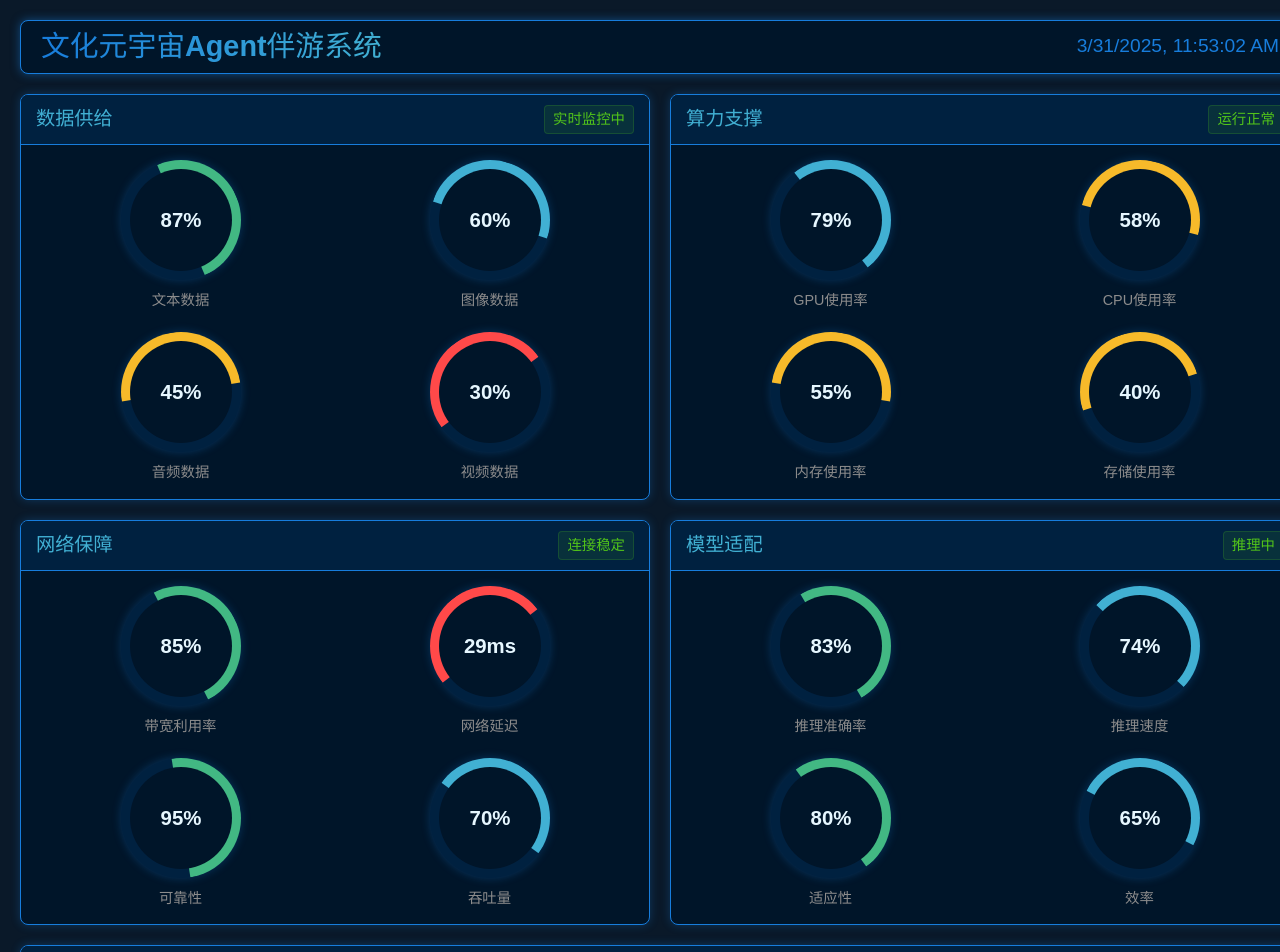
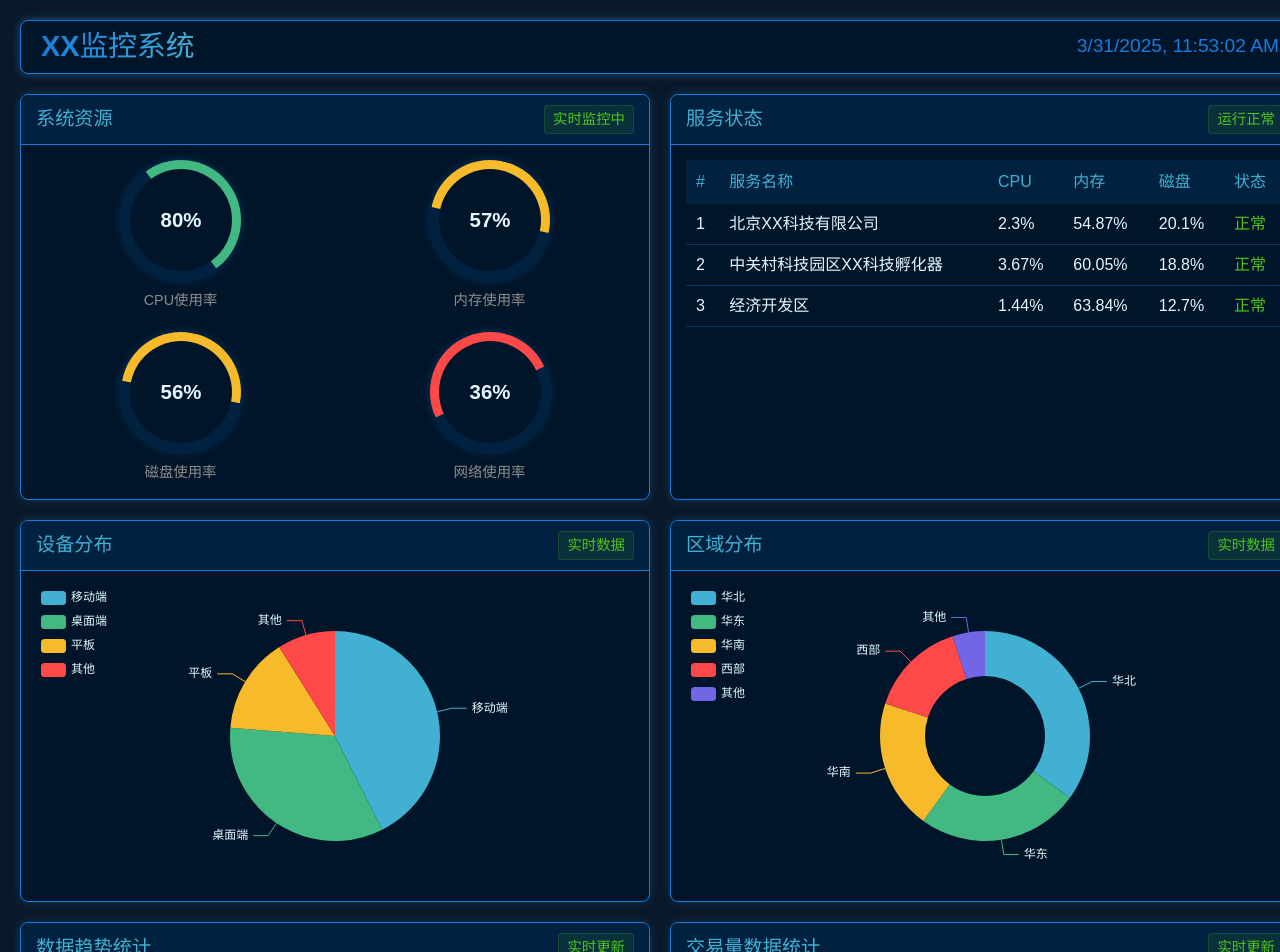
Before and after one commit to Bang0518/agent_front, a Vue app: page / in a window 1280 px wide. Shown: the top 952 px of the page. Built offline with nearby package versions, Linux system fonts and the light colour scheme.

Commit message:
feat: 饼图 柱状图

```diff
--- a/package.json
+++ b/package.json
@@ -9,6 +9,7 @@
     "preview": "vite preview"
   },
   "dependencies": {
+    "echarts": "^5.6.0",
     "vue": "^3.5.13"
   },
   "devDependencies": {
--- a/src/components/MetaverseAgent.vue
+++ b/src/components/MetaverseAgent.vue
@@ -1,57 +1,91 @@
 <script setup>
-import { ref, onMounted } from 'vue';
+import { ref, onMounted, onUnmounted } from 'vue';
+import * as echarts from 'echarts';
 
 // 模拟数据
-const dataInput = ref({
-  textData: 85,
-  imageData: 65,
-  audioData: 45,
-  videoData: 30
+const systemResources = ref({
+  cpuUsage: 78,
+  memoryUsage: 62,
+  diskUsage: 55,
+  networkUsage: 40
 });
 
-const computingPower = ref({
-  gpuUsage: 78,
-  cpuUsage: 62,
-  memoryUsage: 55,
-  storageUsage: 40
+const serviceStatus = ref([
+  { name: '北京XX科技有限公司', cpu: 2.3, memory: 54.87, disk: 20.10, status: '正常' },
+  { name: '中关村科技园区XX科技孵化器', cpu: 3.67, memory: 60.05, disk: 18.80, status: '正常' },
+  { name: '经济开发区', cpu: 1.44, memory: 63.84, disk: 12.70, status: '正常' }
+]);
+
+const trafficData = ref({
+  today: 231,
+  yesterday: 198,
+  thisWeek: 1245,
+  lastWeek: 1102
 });
 
-const networkStatus = ref({
-  bandwidth: 82,
-  latency: 25,
-  reliability: 95,
-  throughput: 70
+const deviceDistribution = ref([
+  { value: 40, name: '移动端' },
+  { value: 30, name: '桌面端' },
+  { value: 20, name: '平板' },
+  { value: 10, name: '其他' }
+]);
+
+const regionDistribution = ref([
+  { value: 35, name: '华北' },
+  { value: 25, name: '华东' },
+  { value: 20, name: '华南' },
+  { value: 15, name: '西部' },
+  { value: 5, name: '其他' }
+]);
+
+// 历史数据趋势
+const historyTrend = ref({
+  dates: ['2024-01', '2024-02', '2024-03', '2024-04', '2024-05', '2024-06'],
+  values: [120, 132, 101, 134, 90, 230]
 });
 
-const modelInference = ref({
-  accuracy: 88,
-  speed: 75,
-  adaptability: 80,
-  efficiency: 65
+// 交易量数据
+const transactionData = ref({
+  years: ['2017', '2018', '2019', '2020', '2021', '2022', '2023', '2024'],
+  values: [10, 25, 36, 42, 56, 60, 70, 65]
 });
 
 // 模拟日志数据
 const logs = ref([
-  { time: '10:05:26', type: '数据输入', message: '接收到新的文化数据包', status: '成功' },
-  { time: '10:05:28', type: '算力分配', message: '为推理任务分配GPU资源', status: '成功' },
-  { time: '10:05:30', type: '网络传输', message: '数据包传输至推理服务器', status: '成功' },
-  { time: '10:05:32', type: '模型推理', message: '启动文化知识推理引擎', status: '进行中' },
-  { time: '10:05:35', type: '模型推理', message: '生成文化元素关联图谱', status: '进行中' },
+  { time: '10:05:26', type: '系统', message: '服务器资源监控启动', status: '成功' },
+  { time: '10:05:28', type: '网络', message: '网络流量分析开始', status: '成功' },
+  { time: '10:05:30', type: '安全', message: '安全扫描完成', status: '成功' },
+  { time: '10:05:32', type: '服务', message: '服务健康检查', status: '进行中' },
+  { time: '10:05:35', type: '数据库', message: '数据库连接池优化', status: '进行中' },
 ]);
+
+// 图表实例引用
+const pieChart = ref(null);
+const regionChart = ref(null);
+const lineChart = ref(null);
+const barChart = ref(null);
+
+// 图表DOM引用
+const pieChartRef = ref(null);
+const regionChartRef = ref(null);
+const lineChartRef = ref(null);
+const barChartRef = ref(null);
 
 // 模拟实时更新数据
 let timer;
 onMounted(() => {
+  // 初始化图表
+  initCharts();
+
   timer = setInterval(() => {
     // 随机更新数据
-    dataInput.value.textData = updateValue(dataInput.value.textData);
-    dataInput.value.imageData = updateValue(dataInput.value.imageData);
-    computingPower.value.gpuUsage = updateValue(computingPower.value.gpuUsage);
-    computingPower.value.cpuUsage = updateValue(computingPower.value.cpuUsage);
-    networkStatus.value.bandwidth = updateValue(networkStatus.value.bandwidth);
-    networkStatus.value.latency = updateValue(networkStatus.value.latency);
-    modelInference.value.accuracy = updateValue(modelInference.value.accuracy);
-    modelInference.value.speed = updateValue(modelInference.value.speed);
+    systemResources.value.cpuUsage = updateValue(systemResources.value.cpuUsage);
+    systemResources.value.memoryUsage = updateValue(systemResources.value.memoryUsage);
+    systemResources.value.diskUsage = updateValue(systemResources.value.diskUsage);
+    systemResources.value.networkUsage = updateValue(systemResources.value.networkUsage);
+
+    // 更新图表数据
+    updateCharts();
 
     // 添加新日志
     if (logs.value.length > 20) {
@@ -60,15 +94,15 @@ onMounted(() => {
 
     const now = new Date();
     const time = `${now.getHours()}:${now.getMinutes()}:${now.getSeconds()}`;
-    const types = ['数据输入', '算力分配', '网络传输', '模型推理'];
+    const types = ['系统', '网络', '安全', '服务', '数据库'];
     const messages = [
-      '接收文化数据包',
-      '分配计算资源',
-      '优化网络传输',
-      '执行模型推理',
-      '生成文化关联',
-      '更新知识图谱',
-      '优化推理结果'
+      '资源监控更新',
+      '网络流量分析',
+      '安全扫描',
+      '服务健康检查',
+      '数据库连接检查',
+      '系统性能优化',
+      '负载均衡调整'
     ];
     const statuses = ['成功', '进行中', '等待中'];
 
@@ -80,6 +114,16 @@ onMounted(() => {
     });
   }, 3000);
 });
+
+onUnmounted(() => {
+  clearInterval(timer);
+  // 销毁图表实例
+  pieChart.value && pieChart.value.dispose();
+  regionChart.value && regionChart.value.dispose();
+  lineChart.value && lineChart.value.dispose();
+  barChart.value && barChart.value.dispose();
+});
+
 
 // 辅助函数：在一定范围内随机更新值
 function updateValue(value) {
@@ -97,173 +141,343 @@ function getColorByValue(value) {
   if (value >= 40) return '#f7ba2a'; // 黄色
   return '#ff4949'; // 红色
 }
+
+// 初始化所有图表
+function initCharts() {
+  // 初始化设备分布饼图
+  pieChart.value = echarts.init(pieChartRef.value);
+  const pieOption = {
+    tooltip: {
+      trigger: 'item'
+    },
+    legend: {
+      orient: 'vertical',
+      left: 'left',
+      textStyle: {
+        color: '#e6f7ff'
+      }
+    },
+    series: [
+      {
+        name: '设备分布',
+        type: 'pie',
+        radius: '70%',
+        data: deviceDistribution.value,
+        emphasis: {
+          itemStyle: {
+            shadowBlur: 10,
+            shadowOffsetX: 0,
+            shadowColor: 'rgba(0, 0, 0, 0.5)'
+          }
+        },
+        label: {
+          color: '#e6f7ff'
+        }
+      }
+    ],
+    backgroundColor: 'transparent',
+    color: ['#41b0d3', '#42b883', '#f7ba2a', '#ff4949']
+  };
+  pieChart.value.setOption(pieOption);
+
+  // 初始化区域分布饼图
+  regionChart.value = echarts.init(regionChartRef.value);
+  const regionOption = {
+    tooltip: {
+      trigger: 'item'
+    },
+    legend: {
+      orient: 'vertical',
+      left: 'left',
+      textStyle: {
+        color: '#e6f7ff'
+      }
+    },
+    series: [
+      {
+        name: '区域分布',
+        type: 'pie',
+        radius: ['40%', '70%'], // 环形图
+        data: regionDistribution.value,
+        emphasis: {
+          itemStyle: {
+            shadowBlur: 10,
+            shadowOffsetX: 0,
+            shadowColor: 'rgba(0, 0, 0, 0.5)'
+          }
+        },
+        label: {
+          color: '#e6f7ff'
+        }
+      }
+    ],
+    backgroundColor: 'transparent',
+    color: ['#41b0d3', '#42b883', '#f7ba2a', '#ff4949', '#7265e6']
+  };
+  regionChart.value.setOption(regionOption);
+
+  // 初始化历史趋势线图
+  lineChart.value = echarts.init(lineChartRef.value);
+  const lineOption = {
+    tooltip: {
+      trigger: 'axis'
+    },
+    xAxis: {
+      type: 'category',
+      data: historyTrend.value.dates,
+      axisLine: {
+        lineStyle: {
+          color: '#8c8c8c'
+        }
+      },
+      axisLabel: {
+        color: '#e6f7ff'
+      }
+    },
+    yAxis: {
+      type: 'value',
+      axisLine: {
+        lineStyle: {
+          color: '#8c8c8c'
+        }
+      },
+      axisLabel: {
+        color: '#e6f7ff'
+      },
+      splitLine: {
+        lineStyle: {
+          color: 'rgba(140, 140, 140, 0.2)'
+        }
+      }
+    },
+    series: [
+      {
+        data: historyTrend.value.values,
+        type: 'line',
+        smooth: true,
+        lineStyle: {
+          width: 3,
+          color: '#41b0d3'
+        },
+        areaStyle: {
+          color: new echarts.graphic.LinearGradient(0, 0, 0, 1, [
+            {
+              offset: 0,
+              color: 'rgba(65, 176, 211, 0.5)'
+            },
+            {
+              offset: 1,
+              color: 'rgba(65, 176, 211, 0.1)'
+            }
+          ])
+        }
+      }
+    ],
+    backgroundColor: 'transparent'
+  };
+  lineChart.value.setOption(lineOption);
+
+  // 初始化交易量柱状图
+  barChart.value = echarts.init(barChartRef.value);
+  const barOption = {
+    tooltip: {
+      trigger: 'axis'
+    },
+    xAxis: {
+      type: 'category',
+      data: transactionData.value.years,
+      axisLine: {
+        lineStyle: {
+          color: '#8c8c8c'
+        }
+      },
+      axisLabel: {
+        color: '#e6f7ff'
+      }
+    },
+    yAxis: {
+      type: 'value',
+      axisLine: {
+        lineStyle: {
+          color: '#8c8c8c'
+        }
+      },
+      axisLabel: {
+        color: '#e6f7ff'
+      },
+      splitLine: {
+        lineStyle: {
+          color: 'rgba(140, 140, 140, 0.2)'
+        }
+      }
+    },
+    series: [
+      {
+        data: transactionData.value.values,
+        type: 'bar',
+        barWidth: '40%',
+        itemStyle: {
+          color: new echarts.graphic.LinearGradient(0, 0, 0, 1, [
+            { offset: 0, color: '#41b0d3' },
+            { offset: 1, color: '#177ddc' }
+          ])
+        }
+      }
+    ],
+    backgroundColor: 'transparent'
+  };
+  barChart.value.setOption(barOption);
+}
+
+// 更新图表数据
+function updateCharts() {
+  if (pieChart.value) {
+    // 随机更新设备分布数据
+    deviceDistribution.value.forEach(item => {
+      item.value = updateValue(item.value);
+    });
+    pieChart.value.setOption({
+      series: [{
+        data: deviceDistribution.value
+      }]
+    });
+  }
+
+  if (lineChart.value) {
+    // 更新最后一个数据点
+    const lastIndex = historyTrend.value.values.length - 1;
+    historyTrend.value.values[lastIndex] = updateValue(historyTrend.value.values[lastIndex]);
+    lineChart.value.setOption({
+      series: [{
+        data: historyTrend.value.values
+      }]
+    });
+  }
+}
 </script>
 
 <template>
   <div class="metaverse-container">
     <header class="dashboard-header">
-      <h1>文化元宇宙Agent伴游系统</h1>
+      <h1>XX监控系统</h1>
       <div class="system-time">{{ new Date().toLocaleString() }}</div>
     </header>
 
     <div class="dashboard-grid">
-      <!-- 数据输入模块 -->
+      <!-- 系统资源模块 -->
       <div class="dashboard-card">
         <div class="card-header">
-          <h2>数据供给</h2>
+          <h2>系统资源</h2>
           <div class="card-status">实时监控中</div>
         </div>
         <div class="card-content">
           <div class="gauge-container">
             <div class="gauge-item">
               <div class="gauge">
-                <div class="gauge-fill" :style="{transform: `rotate(${dataInput.textData * 1.8}deg)`, backgroundColor: getColorByValue(dataInput.textData)}"></div>
-                <div class="gauge-center">{{ dataInput.textData }}%</div>
+                <div class="gauge-fill" :style="{transform: `rotate(${systemResources.cpuUsage * 1.8}deg)`, backgroundColor: getColorByValue(systemResources.cpuUsage)}"></div>
+                <div class="gauge-center">{{ systemResources.cpuUsage }}%</div>
               </div>
-              <div class="gauge-label">文本数据</div>
+              <div class="gauge-label">CPU使用率</div>
             </div>
             <div class="gauge-item">
               <div class="gauge">
-                <div class="gauge-fill" :style="{transform: `rotate(${dataInput.imageData * 1.8}deg)`, backgroundColor: getColorByValue(dataInput.imageData)}"></div>
-                <div class="gauge-center">{{ dataInput.imageData }}%</div>
+                <div class="gauge-fill" :style="{transform: `rotate(${systemResources.memoryUsage * 1.8}deg)`, backgroundColor: getColorByValue(systemResources.memoryUsage)}"></div>
+                <div class="gauge-center">{{ systemResources.memoryUsage }}%</div>
               </div>
-              <div class="gauge-label">图像数据</div>
+              <div class="gauge-label">内存使用率</div>
             </div>
             <div class="gauge-item">
               <div class="gauge">
-                <div class="gauge-fill" :style="{transform: `rotate(${dataInput.audioData * 1.8}deg)`, backgroundColor: getColorByValue(dataInput.audioData)}"></div>
-                <div class="gauge-center">{{ dataInput.audioData }}%</div>
+                <div class="gauge-fill" :style="{transform: `rotate(${systemResources.diskUsage * 1.8}deg)`, backgroundColor: getColorByValue(systemResources.diskUsage)}"></div>
+                <div class="gauge-center">{{ systemResources.diskUsage }}%</div>
               </div>
-              <div class="gauge-label">音频数据</div>
+              <div class="gauge-label">磁盘使用率</div>
             </div>
+
               <div class="gauge-item">
                 <div class="gauge">
-                <div class="gauge-fill" :style="{transform: `rotate(${dataInput.videoData * 1.8}deg)`, backgroundColor: getColorByValue(dataInput.videoData)}"></div>
-                <div class="gauge-center">{{ dataInput.videoData }}%</div>
+                  <div class="gauge-fill" :style="{transform: `rotate(${systemResources.networkUsage * 1.8}deg)`, backgroundColor: getColorByValue(systemResources.networkUsage)}"></div>
+                  <div class="gauge-center">{{ systemResources.networkUsage }}%</div>
                 </div>
-              <div class="gauge-label">视频数据</div>
+                <div class="gauge-label">网络使用率</div>
               </div>
             </div>
           </div>
         </div>
 
-      <!-- 算力支撑模块 -->
+        <!-- 服务状态模块 -->
         <div class="dashboard-card">
           <div class="card-header">
-          <h2>算力支撑</h2>
+            <h2>服务状态</h2>
             <div class="card-status">运行正常</div>
           </div>
           <div class="card-content">
-          <div class="gauge-container">
-            <div class="gauge-item">
-              <div class="gauge">
-                <div class="gauge-fill" :style="{transform: `rotate(${computingPower.gpuUsage * 1.8}deg)`, backgroundColor: getColorByValue(computingPower.gpuUsage)}"></div>
-                <div class="gauge-center">{{ computingPower.gpuUsage }}%</div>
-              </div>
-              <div class="gauge-label">GPU使用率</div>
-            </div>
-            <div class="gauge-item">
-              <div class="gauge">
-                <div class="gauge-fill" :style="{transform: `rotate(${computingPower.cpuUsage * 1.8}deg)`, backgroundColor: getColorByValue(computingPower.cpuUsage)}"></div>
-                <div class="gauge-center">{{ computingPower.cpuUsage }}%</div>
-              </div>
-              <div class="gauge-label">CPU使用率</div>
-            </div>
-            <div class="gauge-item">
-              <div class="gauge">
-                <div class="gauge-fill" :style="{transform: `rotate(${computingPower.memoryUsage * 1.8}deg)`, backgroundColor: getColorByValue(computingPower.memoryUsage)}"></div>
-                <div class="gauge-center">{{ computingPower.memoryUsage }}%</div>
-              </div>
-              <div class="gauge-label">内存使用率</div>
-            </div>
-            <div class="gauge-item">
-              <div class="gauge">
-                <div class="gauge-fill" :style="{transform: `rotate(${computingPower.storageUsage * 1.8}deg)`, backgroundColor: getColorByValue(computingPower.storageUsage)}"></div>
-                <div class="gauge-center">{{ computingPower.storageUsage }}%</div>
-              </div>
-              <div class="gauge-label">存储使用率</div>
-            </div>
-          </div>
+            <table class="service-table">
+              <thead>
+                <tr>
+                  <th>#</th>
+                  <th>服务名称</th>
+                  <th>CPU</th>
+                  <th>内存</th>
+                  <th>磁盘</th>
+                  <th>状态</th>
+                </tr>
+              </thead>
+              <tbody>
+                <tr v-for="(service, index) in serviceStatus" :key="index">
+                  <td>{{ index + 1 }}</td>
+                  <td>{{ service.name }}</td>
+                  <td>{{ service.cpu }}%</td>
+                  <td>{{ service.memory }}%</td>
+                  <td>{{ service.disk }}%</td>
+                  <td class="status-success">{{ service.status }}</td>
+                </tr>
+              </tbody>
+            </table>
           </div>
         </div>
 
-      <!-- 网络保障模块 -->
+        <!-- 设备分布饼图 -->
         <div class="dashboard-card">
           <div class="card-header">
-          <h2>网络保障</h2>
-          <div class="card-status">连接稳定</div>
+            <h2>设备分布</h2>
+            <div class="card-status">实时数据</div>
           </div>
           <div class="card-content">
-          <div class="gauge-container">
-            <div class="gauge-item">
-              <div class="gauge">
-                <div class="gauge-fill" :style="{transform: `rotate(${networkStatus.bandwidth * 1.8}deg)`, backgroundColor: getColorByValue(networkStatus.bandwidth)}"></div>
-                <div class="gauge-center">{{ networkStatus.bandwidth }}%</div>
-              </div>
-              <div class="gauge-label">带宽利用率</div>
-            </div>
-            <div class="gauge-item">
-              <div class="gauge">
-                <div class="gauge-fill" :style="{transform: `rotate(${networkStatus.latency * 1.8}deg)`, backgroundColor: getColorByValue(networkStatus.latency)}"></div>
-                <div class="gauge-center">{{ networkStatus.latency }}ms</div>
-              </div>
-              <div class="gauge-label">网络延迟</div>
-            </div>
-            <div class="gauge-item">
-              <div class="gauge">
-                <div class="gauge-fill" :style="{transform: `rotate(${networkStatus.reliability * 1.8}deg)`, backgroundColor: getColorByValue(networkStatus.reliability)}"></div>
-                <div class="gauge-center">{{ networkStatus.reliability }}%</div>
-              </div>
-              <div class="gauge-label">可靠性</div>
-            </div>
-            <div class="gauge-item">
-              <div class="gauge">
-                <div class="gauge-fill" :style="{transform: `rotate(${networkStatus.throughput * 1.8}deg)`, backgroundColor: getColorByValue(networkStatus.throughput)}"></div>
-                <div class="gauge-center">{{ networkStatus.throughput }}%</div>
-              </div>
-              <div class="gauge-label">吞吐量</div>
-            </div>
-          </div>
+            <div ref="pieChartRef" class="chart-container"></div>
           </div>
         </div>
 
-      <!-- 模型适配模块 -->
+        <!-- 区域分布饼图 -->
         <div class="dashboard-card">
           <div class="card-header">
-          <h2>模型适配</h2>
-          <div class="card-status">推理中</div>
+            <h2>区域分布</h2>
+            <div class="card-status">实时数据</div>
           </div>
           <div class="card-content">
-          <div class="gauge-container">
-            <div class="gauge-item">
-              <div class="gauge">
-                <div class="gauge-fill" :style="{transform: `rotate(${modelInference.accuracy * 1.8}deg)`, backgroundColor: getColorByValue(modelInference.accuracy)}"></div>
-                <div class="gauge-center">{{ modelInference.accuracy }}%</div>
-              </div>
-              <div class="gauge-label">推理准确率</div>
-            </div>
-            <div class="gauge-item">
-              <div class="gauge">
-                <div class="gauge-fill" :style="{transform: `rotate(${modelInference.speed * 1.8}deg)`, backgroundColor: getColorByValue(modelInference.speed)}"></div>
-                <div class="gauge-center">{{ modelInference.speed }}%</div>
-              </div>
-              <div class="gauge-label">推理速度</div>
-            </div>
-            <div class="gauge-item">
-              <div class="gauge">
-                <div class="gauge-fill" :style="{transform: `rotate(${modelInference.adaptability * 1.8}deg)`, backgroundColor: getColorByValue(modelInference.adaptability)}"></div>
-                <div class="gauge-center">{{ modelInference.adaptability }}%</div>
-              </div>
-              <div class="gauge-label">适应性</div>
-            </div>
-            <div class="gauge-item">
-              <div class="gauge">
-                <div class="gauge-fill" :style="{transform: `rotate(${modelInference.efficiency * 1.8}deg)`, backgroundColor: getColorByValue(modelInference.efficiency)}"></div>
-                <div class="gauge-center">{{ modelInference.efficiency }}%</div>
-              </div>
-              <div class="gauge-label">效率</div>
+            <div ref="regionChartRef" class="chart-container"></div>
           </div>
         </div>
+
+        <!-- 历史趋势线图 -->
+        <div class="dashboard-card">
+          <div class="card-header">
+            <h2>数据趋势统计</h2>
+            <div class="card-status">实时更新</div>
+          </div>
+          <div class="card-content">
+            <div ref="lineChartRef" class="chart-container"></div>
+          </div>
+        </div>
+
+        <!-- 交易量柱状图 -->
+        <div class="dashboard-card">
+          <div class="card-header">
+            <h2>交易量数据统计</h2>
+            <div class="card-status">实时更新</div>
+          </div>
+          <div class="card-content">
+            <div ref="barChartRef" class="chart-container"></div>
           </div>
         </div>
 
@@ -470,6 +684,34 @@ function getColorByValue(value) {
   color: #1890ff;
 }
 
+.chart-container {
+  width: 100%;
+  height: 300px;
+  margin: 0 auto;
+}
+
+.service-table {
+  width: 100%;
+  border-collapse: collapse;
+}
+
+.service-table th {
+  background-color: #002140;
+  padding: 10px;
+  text-align: left;
+  color: #41b0d3;
+  font-weight: normal;
+}
+
+.service-table td {
+  padding: 8px 10px;
+  border-bottom: 1px solid #003a6d;
+}
+
+.service-table tr:hover {
+  background-color: #002140;
+}
+
 @media (max-width: 1200px) {
   .dashboard-grid {
     grid-template-columns: 1fr;
```
Also changed, not shown: 1 other file (tests, documents, lock files or other folders). Lines whose indentation alone changed are shown as unchanged.
